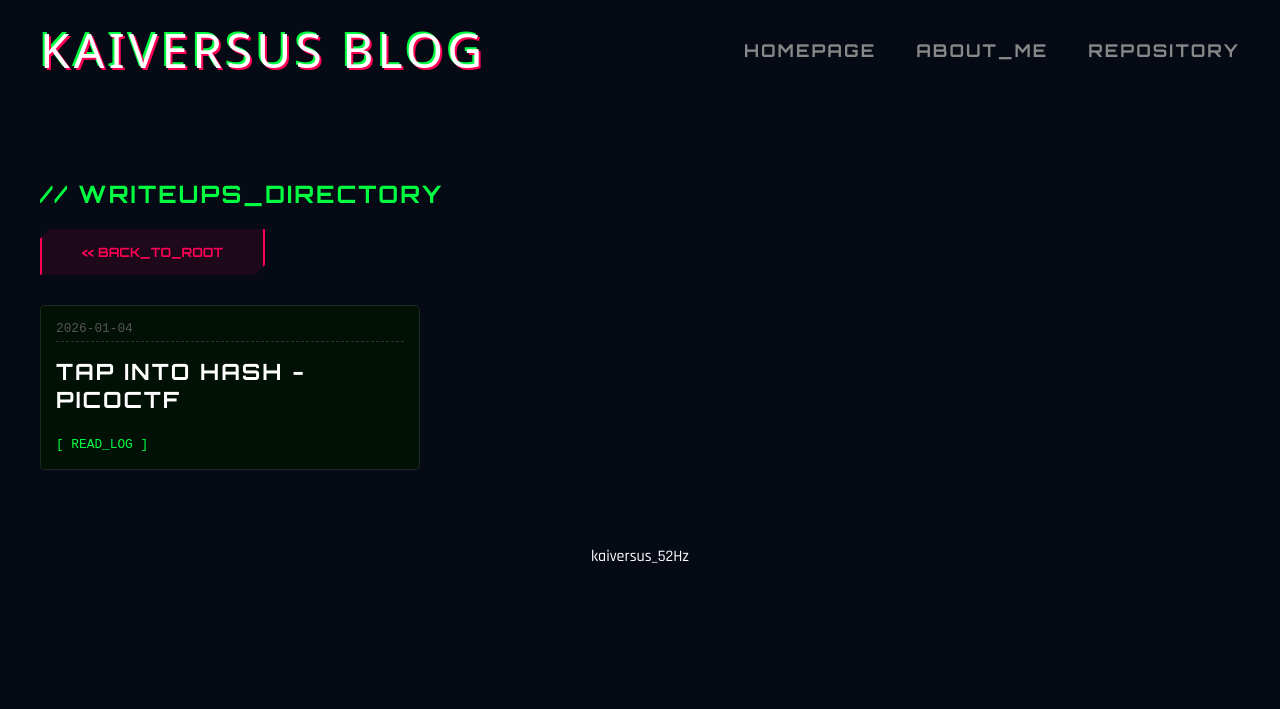
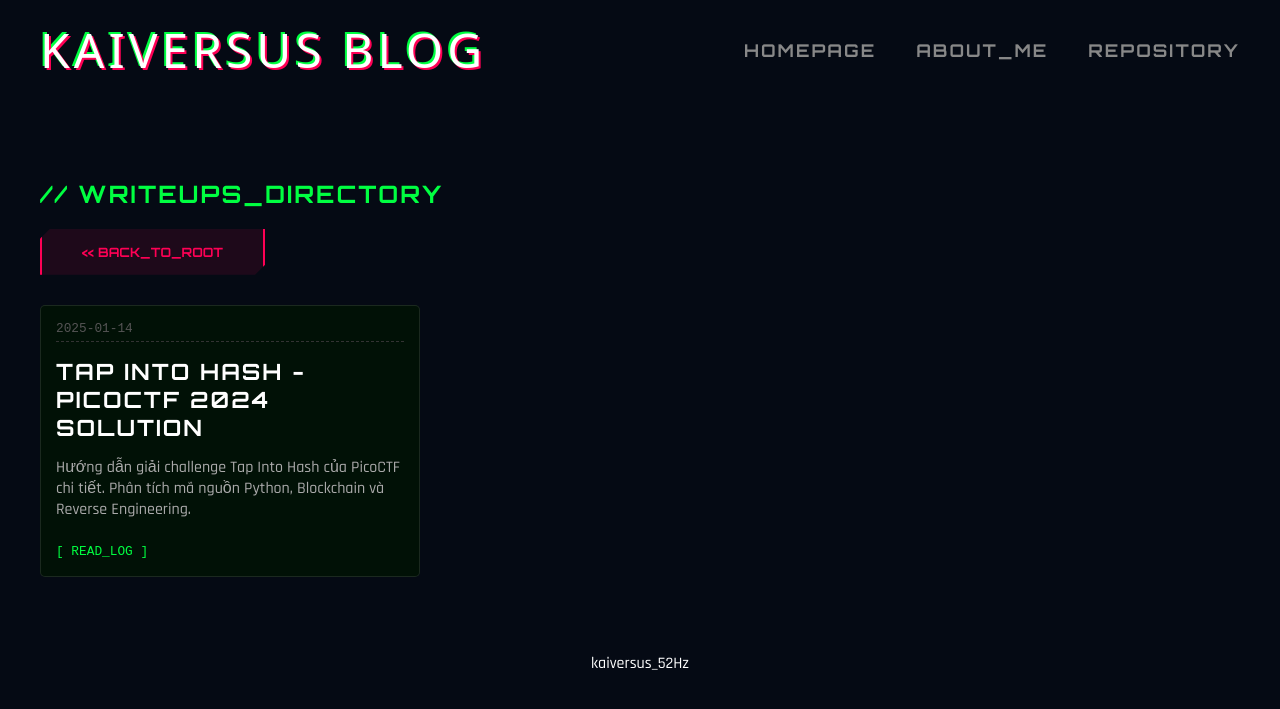
Before and after one commit to kaiversus/kaiversus.github.io, a Jekyll site: the page built from pages/writeups.md, in a window 1280 px wide. Shown: the top 709 px of the page. Built offline with Jekyll 4.4.1, drawn with Linux system fonts in a browser that asks for light colours; some web fonts are replaced.

Commit message:
Update picoCTF_TapIntoHash.md

```diff
--- a/_writeups/TapIntoHash_pico/picoCTF_TapIntoHash.md
+++ b/_writeups/TapIntoHash_pico/picoCTF_TapIntoHash.md
@@ -1,8 +1,9 @@
 ---
 layout: default
-title: "Tap into Hash - picoCTF"
-date: 2026-01-04
-description: ""
+title: "Tap Into Hash - PicoCTF 2024 Solution"
+date: 2025-01-14
+description: "Hướng dẫn giải challenge Tap Into Hash của PicoCTF chi tiết. Phân tích mã nguồn Python, Blockchain và Reverse Engineering."
+categories: [crypto, reverse, picoctf]
 ---
 
 # Tap into Hash - picoCTF
```
